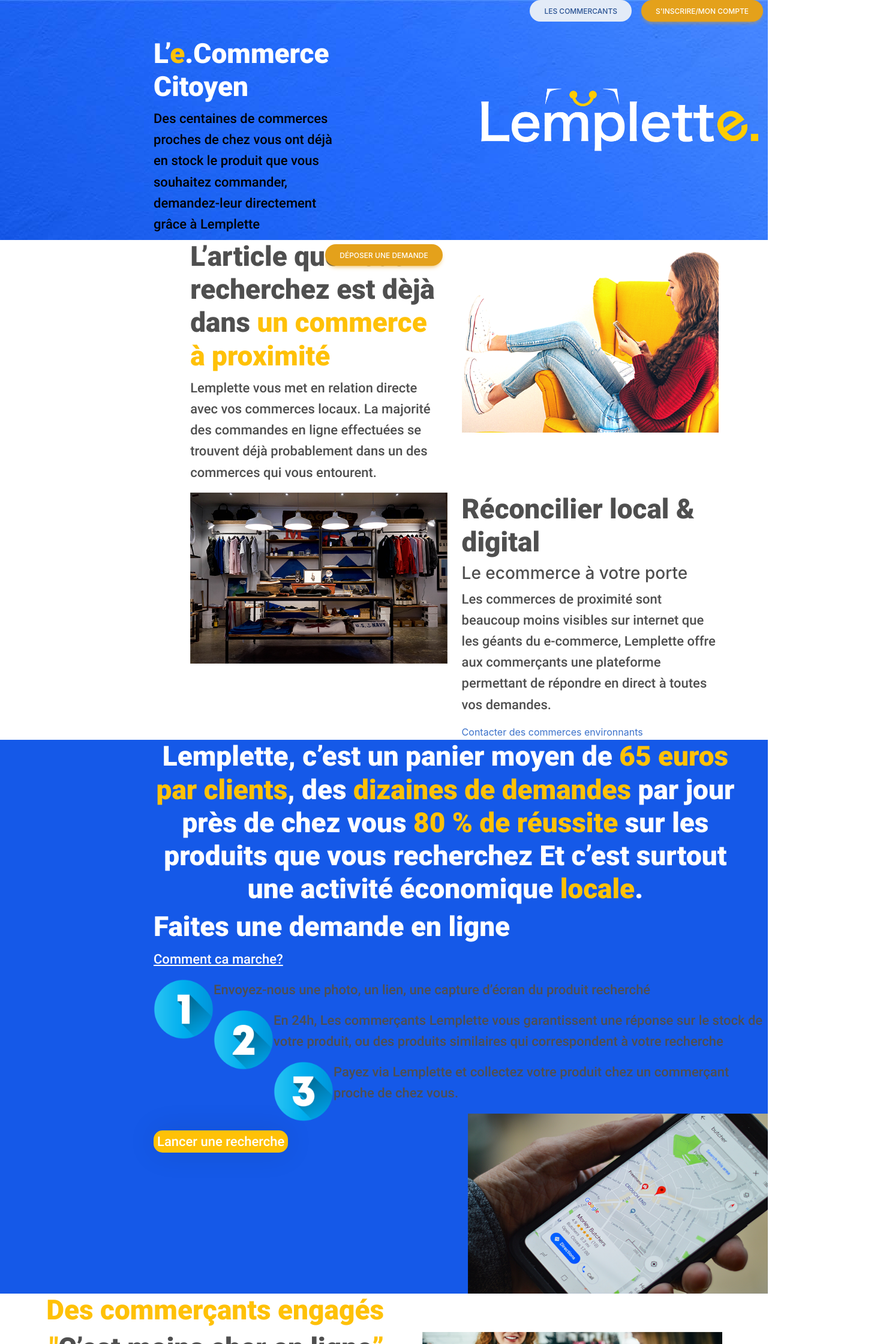
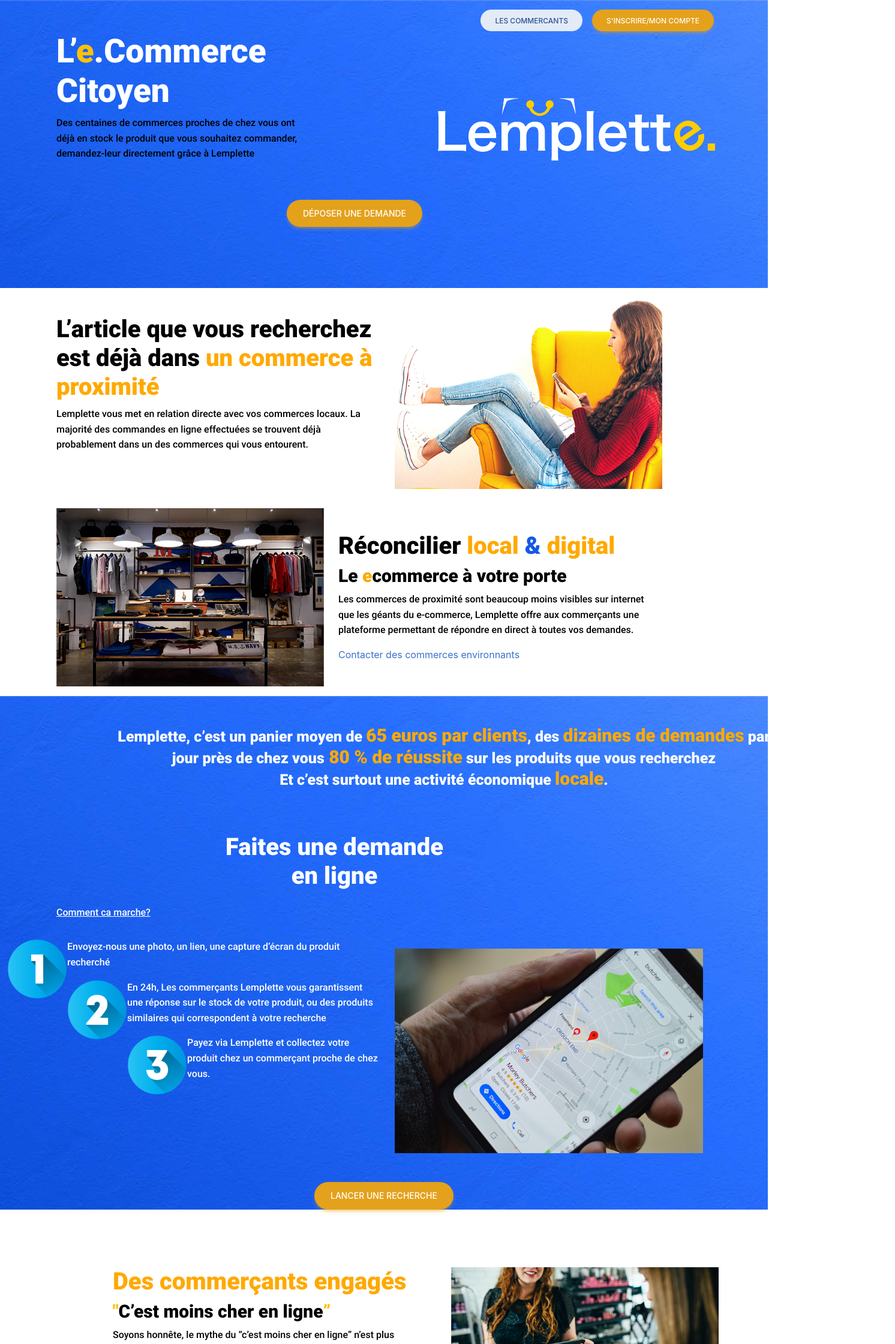
Before and after one commit to KarimLemplette/landing-page-merchant, a React (Create React App) app: page / in a window 1280 px wide. Shown: the top 2240 px of the page at 60% size, 1492 px wide, since content can reach past the window. Built offline with nearby package versions, Linux system fonts and the light colour scheme.

Commit message:
Grid boostrap and css

```diff
--- a/src/components/body/Body.css
+++ b/src/components/body/Body.css
@@ -1,5 +1,5 @@
 .row {
-    margin-left: 20%;
+    margin-left: 0%;
     display: flex;
     text-align: left;
     white-space: pre-line;
@@ -8,7 +8,7 @@
 }
 
 .row2 {
-    margin-left: 20%;
+    margin-left: 0%;
     display: flex;
     text-align: left;
     white-space: pre-line;
@@ -29,7 +29,7 @@
     margin-left: 20%;
 }
 
-.row3-h2 {
+.row3-h1 {
     color: #ffffff;
 }
 
@@ -78,3 +78,19 @@
     margin-top: 5%;
     margin-left: 5%;
 }
+
+.h3-white {
+    color: #ffffff;
+}
+
+.h3-black {
+    color: #000000;
+}
+
+.p-white {
+    color: #ffffff;
+}
+
+.p-black {
+    color: #000000;
+}
--- a/src/components/body/Body.jsx
+++ b/src/components/body/Body.jsx
@@ -8,38 +8,40 @@
 import number3 from '../../assets/number3.png';
 import search from '../../assets/search.png';
 import sourire from '../../assets/sourire.png';
+import background from '../../assets/bluetexture.jpg';
 import { MDBContainer, MDBRow, MDBCol } from 'mdb-react-ui-kit';
+import { MDBBtn } from 'mdb-react-ui-kit';
 
 function Body() {
     return (
         <section className='body'>
             <MDBContainer breakpoint="md">
-                <MDBRow>
+                <MDBRow className='d-flex align-items-center mb-3'>
                     <MDBCol size='md' className='col-md-6'>
                         <h2 className='body-h2'>
                             L’article que vous recherchez
-                            est dèjà dans <span style={{color: '#ffc107'}}>un commerce à proximité</span>
+                            est déjà dans <span style={{color: '#FFA900'}}>un commerce à proximité</span>
                         </h2>
-                        <p className='body-p'>
+                        <p className='p-black'>
                             Lemplette vous met en relation directe avec vos commerces locaux.
                             La majorité des commandes en ligne effectuées se
                             trouvent déjà probablement dans un des commerces qui vous entourent.
                         </p>
                     </MDBCol>
-                    <MDBCol size='md' className='col-md-6'>
+                    <MDBCol  className='col-md-5'>
                         <img src={bodyimg1} alt='' className='img-fluid' />
                     </MDBCol>
                 </MDBRow>
             </MDBContainer>
             <MDBContainer breakpoint="md">
-                <MDBRow>
-                    <MDBCol size='md' className='col-md-6'>
+                <MDBRow className='d-flex align-items-center mb-3'>
+                    <MDBCol className='col-md-5 mt-3'>
                         <img src={bodyimg2} alt='' className='img-fluid'/>
                     </MDBCol>
-                    <MDBCol size='md' className='col-md-6'>
-                        <h2 className='body-h2'>Réconcilier local & digital</h2>
-                        <h3 className='body-h3'>Le ecommerce à votre porte</h3>
-                        <p className='body-p'>
+                    <MDBCol size='md' className='col-md-6 mt-3'>
+                        <h2 className='body-h2'>Réconcilier <span style={{color: '#FFA900'}}>local</span> <span style={{color: '#1558e8'}}>&</span> <span style={{color: '#FFA900'}}>digital</span></h2>
+                        <h3 className='h3-black'>Le <span style={{color: '#FFA900'}}>e</span>commerce à votre porte</h3>
+                        <p className='p-black'>
                             Les commerces de proximité sont beaucoup moins visibles sur internet que les géants du e-commerce,
                             Lemplette offre aux commerçants une plateforme permettant de répondre en direct à toutes vos demandes.
                         </p>
@@ -47,52 +49,78 @@
                     </MDBCol>
                 </MDBRow>
             </MDBContainer>
-            <section className='row3'>
-                <section className='text'>
-                    <section className='row3-text'>
-                        <h2>
-                            Lemplette, c’est un panier moyen de <span style={{color: '#ffc107'}}>65 euros par clients</span>,
-                            des <span style={{color: '#ffc107'}}>dizaines de demandes</span> par jour près de chez vous
-                            <span style={{color: '#ffc107'}}> 80 % de réussite</span> sur les produits que vous recherchez
-                            Et c’est surtout une activité économique <span style={{color: '#ffc107'}}>locale</span>.
+            <div style={{ backgroundImage: `url(${background})` }}>
+                    <MDBContainer breakpoint="md">
+                    <MDBRow className=''>
+                        <MDBCol className='col-md-12 offset-md-1 mt-5 text-center'>
+                            <h3 className='h3-white' style={{fontSize: 25}}>
+                            Lemplette, c’est un panier moyen de <span style={{color: '#FFA900',fontSize: 30}}>65 euros par clients</span>,
+                            des <span style={{color: '#FFA900',fontSize: 30 }}>dizaines de demandes</span> par jour près de chez vous
+                            <span style={{color: '#FFA900',fontSize: 30}}> 80 % de réussite</span> sur les produits que vous recherchez{"\n"}
+                            Et c’est surtout une activité économique <span style={{color: '#FFA900',fontSize: 30}}>locale</span>.
+                            </h3>
+                         </MDBCol>
+                    </MDBRow>
+                    <MDBRow className='mt-3 mb-3'>
+                    <MDBCol className='col-md-12 offset-md-3 mt-5 text-center'>
+                        <h2 className='row3-text'>
+                        Faites une demande{"\n"} en ligne
                         </h2>
-                    </section>
-                    <h2 className='row3-text'>{'Faites une demande en ligne'}</h2>
-                    <p className='row3-h2' align='left'><u>{'Comment ca marche?'}</u></p>
-                    <section>
+                        </MDBCol>
+                        </MDBRow>
+                        <MDBRow className='mt-3 mb-3'>
+                        <MDBCol md="11">
+                        <p className='row3-h1' align='left'><u>{'Comment ca marche?'}</u></p>
+                        </MDBCol>
+                    </MDBRow>
+
+            </MDBContainer>
+
+
+                    <MDBRow className='mt-3 mb-3'>
+                        <MDBCol md="6">
                         <img src={number1} alt='' className='number'/>
-                        <p>{'Envoyez-nous une photo, un lien, une capture d’écran du produit recherché'}</p>
+                        <p className='p-white'>{'Envoyez-nous une photo, un lien, une capture d’écran du produit recherché'}</p>
                         <img src={number2} alt='' className='number'/>
-                        <p>{'En 24h, Les commerçants Lemplette vous garantissent une réponse sur le stock de votre produit, ou des produits similaires qui correspondent à votre recherche'}</p>
+                        <p className='p-white'>{'En 24h, Les commerçants Lemplette vous garantissent une réponse sur le stock de votre produit, ou des produits similaires qui correspondent à votre recherche'}</p>
                         <img src={number3} alt='' className='number'/>
-                        <p>{'Payez via Lemplette et collectez votre produit chez un commerçant proche de chez vous.'}</p>
-                    </section>
-                    <section className='test'>
-                        <img src={search} alt='' className='img'/>
-                    </section>
-                    <Button styleName="orange" text="Lancer une recherche"/>
-                </section>
-            </section>
-            <section className='row4'>
-                <section className='row4-text'>
-                    <h2 style={{color:'#ffc107'}}>Des commerçants engagés</h2>
-                    <h2>
+                        <p className='p-white'>{'Payez via Lemplette et collectez votre produit chez un commerçant proche de chez vous.'}</p>
+                         </MDBCol>
+                         <MDBCol className='col-md-5 mt-3'>
+
+                        <img src={search} alt='' className='img-fluid'/>
+
+                         </MDBCol>
+                        </MDBRow>
+
+                        <MDBCol size='md' className='col-md-12 mt-5 mb-5'>
+                            <MDBBtn rounded className='mx-2 btn btn-warning btn-lg'>
+                               Lancer une recherche
+                            </MDBBtn>
+                            </MDBCol>
+                    </div>
+                    <MDBContainer breakpoint="md">
+                    <MDBRow className='mt-3 mb-3 '>
+                        <MDBCol className='col-md-6 offset-md-1 mt-5 mb-4'>
+                            <h2 style={{color:'#FFA900'}}>Des commerçants engagés</h2>
+                            <h3 className='h3-black'>
                             <span style={{color: '#ffc107'}}>"</span>
                             <b>C’est moins cher en ligne</b>
                             <span style={{color: '#ffc107'}}>”</span>
-                    </h2>
-                    <p>
+                            </h3>
+                            <p className='p-black'>
                             Soyons honnête, le mythe du “c’est moins cher en ligne”
                             n’est plus d’actualité, les marques dictent les prix en ligne et en boutique,
                             Il est tout a fait possible de trouver des très bons prix en magasins et avec des
                             conseils avisés d’un détaillant près de chez vous... le sourire en plus (et pas sur le carton)
                             </p>
                             <a href='/'>Déclenchez une recherche</a>
-                </section>
-                <section className='row4-img'>
-                    <img src={sourire} alt='' className='img'/>
-                </section>
-            </section>
+                        </MDBCol>
+                        <MDBCol className='col-md-5 mt-5 mb-4'>
+                        <img src={sourire} alt='' className='img-fluid'/>
+                        </MDBCol>
+                    </MDBRow>
+                    </MDBContainer>
         </section>
     )
 }
--- a/src/components/header/Header.css
+++ b/src/components/header/Header.css
@@ -1,6 +1,6 @@
 .header{
-    background-image: url('../../assets/bluetexture.jpg');
-    height: 400px;
+
+    height: 480px;
 }
 
 .header-top {
@@ -11,13 +11,13 @@
 }
 
 .header-text {
-    margin-left: 20%;
+    margin-left: 0%;
     margin-top: 2%;
 }
 
 .logo {
     width: 500px;
-    margin-left: 100px;
+    margin-left: 50px;
     margin-top: 100px;
 }
 
--- a/src/components/header/Header.jsx
+++ b/src/components/header/Header.jsx
@@ -2,29 +2,41 @@
 import { MDBBtn } from 'mdb-react-ui-kit';
 import './Header.css';
 import logo from '../../assets/logo.png';
+import background from '../../assets/bluetexture.jpg';
 import { Navbar } from '..';
+import { MDBContainer, MDBRow, MDBCol } from 'mdb-react-ui-kit';
 
 function Header() {
     return (
+        <div style={{ backgroundImage: `url(${background})` }}>
         <section className="header">
+
+            <MDBContainer breakpoint="md">
+                <MDBRow>
                     <Navbar></Navbar>
-            <section className='header-top'>
-                <section className='header-text'>
-                    <h2 className="header-h2">L’<span style={{color: '#ffc107'}}>e</span>.Commerce Citoyen</h2>
+                        <MDBCol size='md' className='col-md-6'>
+                            <h1 className="header-h2">L’<span style={{color: '#ffc107'}}>e</span>.Commerce Citoyen</h1>
                             <p className="header-p">
                                         Des centaines de commerces proches de
                                         chez vous ont déjà en stock le produit que vous souhaitez commander, demandez-leur
                                         directement grâce à Lemplette
                             </p>
-                </section>
-                <section>
+                        </MDBCol>
+                        <MDBCol size='md' className='col-md-4'>
                             <img src={logo} className='logo'/>
-                </section>
-            </section>
-            <MDBBtn rounded className='mx-2' color='warning'>
+                        </MDBCol>
+                </MDBRow>
+                    <MDBRow>
+                        <MDBCol size='md' className='col-md-6 offset-md-4 mt-5'>
+                            <MDBBtn rounded className='mx-2 btn btn-warning btn-lg'>
                                 Déposer une demande
                             </MDBBtn>
+                        </MDBCol>
+                    </MDBRow>
+            </MDBContainer>
+
         </section>
+        </div>
     )
 }
 
--- a/src/components/navbar/Navbar.jsx
+++ b/src/components/navbar/Navbar.jsx
@@ -5,10 +5,10 @@
 function Navbar() {
     return (
         <section className="navbar-test">
-            <MDBBtn rounded className='mx-2' color='secondary'>
+            <MDBBtn rounded className='mx-2 mt-3' color='secondary'>
                 Les commercants
             </MDBBtn>
-            <MDBBtn rounded className='mx-2' color='warning'>
+            <MDBBtn rounded className='mx-2 mt-3' color='warning'>
                 S'inscrire/Mon compte
             </MDBBtn>
         </section>
--- a/src/index.css
+++ b/src/index.css
@@ -29,15 +29,21 @@
 
 p {
   font-family: 'Roboto Medium';
-  font-size: 22px;
+  font-size: 22x;
 }
 
 h1 {
   font-family: 'Roboto Black';
-  font-size: 64px;
+  font-size: 55px;
 }
 
 h2 {
   font-family: 'Roboto Black';
-  font-size: 46px;
+  font-size: 40px;
+  color: #000000
 }
+
+h3 {
+  font-family: 'Roboto Black';
+  font-size: 30px;
+}
```
Also changed, not shown: 1 other file (tests, documents, lock files or other folders). Lines whose indentation alone changed are shown as unchanged.
